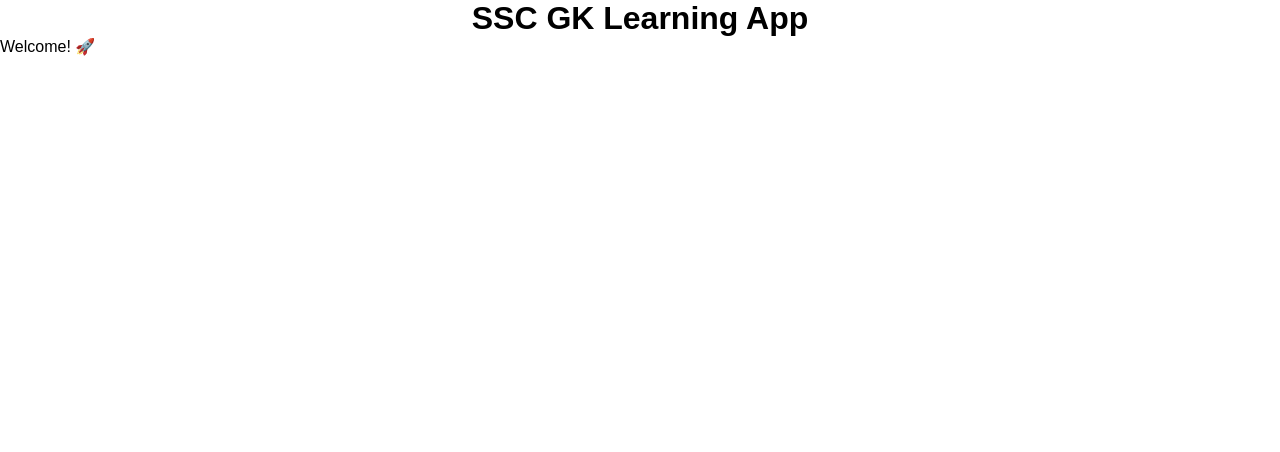
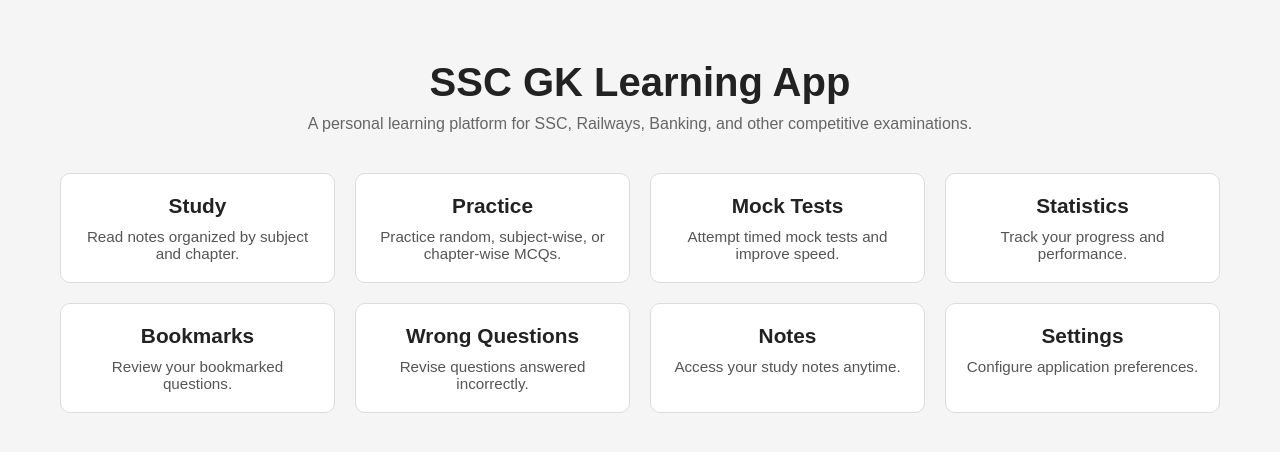
Before and after one commit to neilmathias21/ssc-gk-app, a React app in the folder frontend/: page / in a window 1280 px wide. Shown: the top 452 px of the page. Built offline with nearby package versions, Linux system fonts and the light colour scheme; the HTML template or start-up script is replaced by a standard one.

Commit message:
Build Initial Home Dashboard

```diff
--- a/frontend/src/App.css
+++ /dev/null
@@ -1,8 +0,0 @@
-body {
-  margin: 0;
-  font-family: Arial, Helvetica, sans-serif;
-}
-
-h1 {
-  text-align: center;
-}
--- a/frontend/src/App.jsx
+++ b/frontend/src/App.jsx
@@ -1,12 +1,7 @@
-import './App.css'
+import Home from "./pages/Home/Home";
 
 function App() {
-  return (
-    <div>
-      <h1>SSC GK Learning App</h1>
-      <p>Welcome! 🚀</p>
-    </div>
-  );
+  return <Home />;
 }
 
 export default App;
--- /dev/null
+++ b/frontend/src/components/DashboardCard/DashboardCard.css
@@ -0,0 +1,24 @@
+.dashboard-card {
+  background-color: #ffffff;
+  border: 1px solid #dcdcdc;
+  border-radius: 10px;
+  padding: 20px;
+  text-align: center;
+  cursor: pointer;
+  transition: all 0.2s ease-in-out;
+}
+
+.dashboard-card:hover {
+  transform: translateY(-4px);
+  box-shadow: 0 4px 12px rgba(0, 0, 0, 0.12);
+}
+
+.dashboard-card h2 {
+  margin-bottom: 10px;
+  font-size: 1.3rem;
+}
+
+.dashboard-card p {
+  color: #555;
+  font-size: 0.95rem;
+}
--- /dev/null
+++ b/frontend/src/components/DashboardCard/DashboardCard.jsx
@@ -0,0 +1,12 @@
+import "./DashboardCard.css";
+
+function DashboardCard({ title, description }) {
+  return (
+    <div className="dashboard-card">
+      <h2>{title}</h2>
+      <p>{description}</p>
+    </div>
+  );
+}
+
+export default DashboardCard;
--- a/frontend/src/index.css
+++ b/frontend/src/index.css
@@ -3,3 +3,9 @@
   padding: 0;
   box-sizing: border-box;
 }
+
+body {
+  font-family: Arial, Helvetica, sans-serif;
+  background-color: #f5f5f5;
+  color: #222;
+}
--- /dev/null
+++ b/frontend/src/pages/Home/Home.css
@@ -0,0 +1,26 @@
+.home-container {
+  max-width: 1200px;
+  margin: 40px auto;
+  padding: 20px;
+}
+
+.home-header {
+  text-align: center;
+  margin-bottom: 40px;
+}
+
+.home-header h1 {
+  font-size: 2.5rem;
+  margin-bottom: 10px;
+}
+
+.home-header p {
+  color: #666;
+  font-size: 1rem;
+}
+
+.dashboard-grid {
+  display: grid;
+  grid-template-columns: repeat(auto-fit, minmax(250px, 1fr));
+  gap: 20px;
+}
--- /dev/null
+++ b/frontend/src/pages/Home/Home.jsx
@@ -0,0 +1,60 @@
+import "./Home.css";
+import DashboardCard from "../../components/DashboardCard/DashboardCard";
+
+function Home() {
+  return (
+    <div className="home-container">
+      <header className="home-header">
+        <h1>SSC GK Learning App</h1>
+        <p>
+          A personal learning platform for SSC, Railways, Banking, and other
+          competitive examinations.
+        </p>
+      </header>
+
+      <div className="dashboard-grid">
+        <DashboardCard
+          title="Study"
+          description="Read notes organized by subject and chapter."
+        />
+
+        <DashboardCard
+          title="Practice"
+          description="Practice random, subject-wise, or chapter-wise MCQs."
+        />
+
+        <DashboardCard
+          title="Mock Tests"
+          description="Attempt timed mock tests and improve speed."
+        />
+
+        <DashboardCard
+          title="Statistics"
+          description="Track your progress and performance."
+        />
+
+        <DashboardCard
+          title="Bookmarks"
+          description="Review your bookmarked questions."
+        />
+
+        <DashboardCard
+          title="Wrong Questions"
+          description="Revise questions answered incorrectly."
+        />
+
+        <DashboardCard
+          title="Notes"
+          description="Access your study notes anytime."
+        />
+
+        <DashboardCard
+          title="Settings"
+          description="Configure application preferences."
+        />
+      </div>
+    </div>
+  );
+}
+
+export default Home;
```
